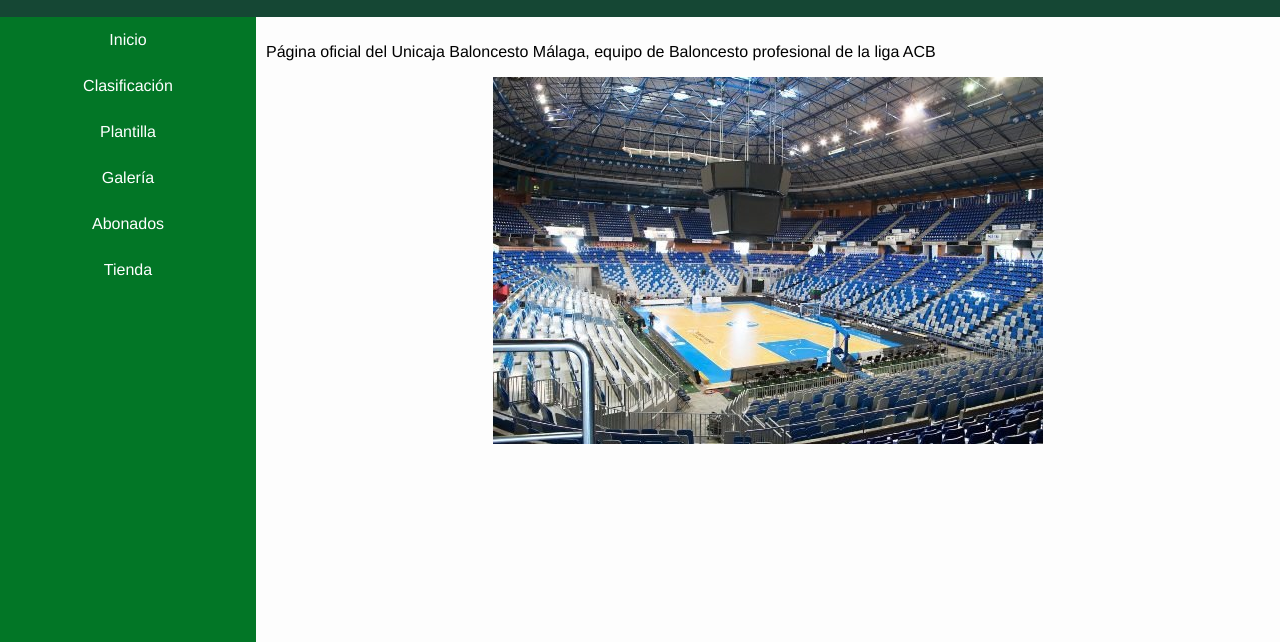
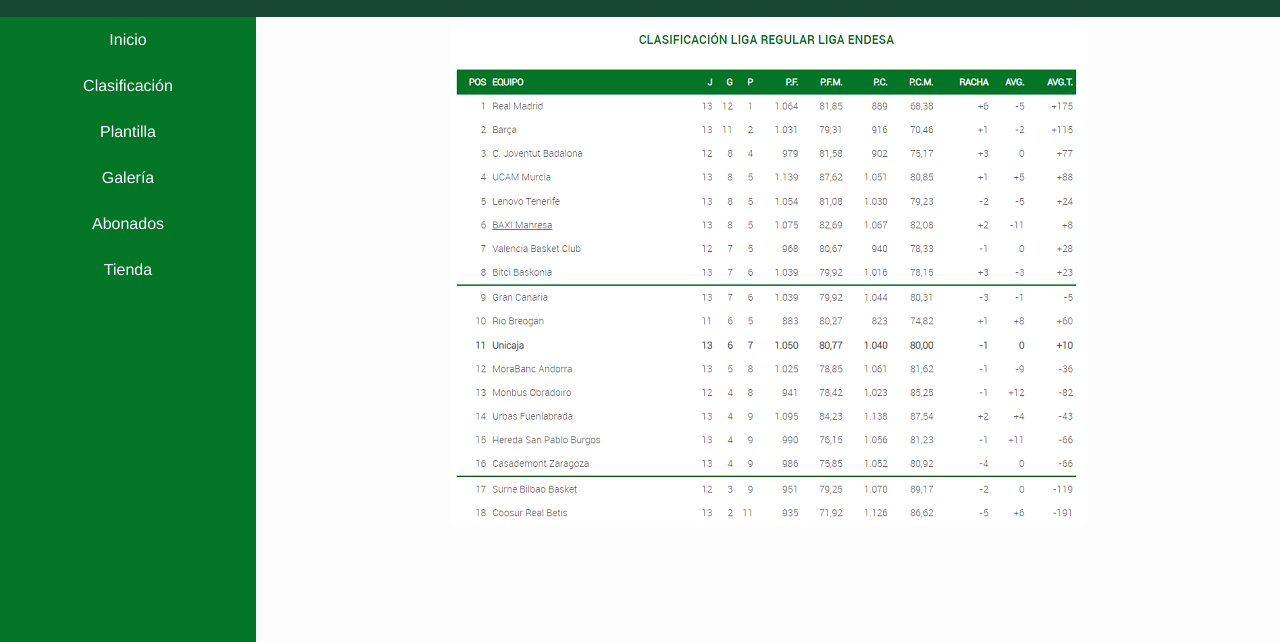
Before and after one commit to pablops04/RecuGIT_PabloPelaez, a plain HTML site: page index.html in a window 1280 px wide. Shown: the part 158-800 px from the top of the page. Drawn offline with Linux system fonts and the light colour scheme.

Commit message:
Segundo cambio

```diff
--- a/index.html
+++ b/index.html
@@ -22,8 +22,7 @@
             <a href="tienda.html">Tienda</a>
         </div>
         <div class="column middle" >
-                <p>Página oficial del Unicaja Baloncesto Málaga, equipo de Baloncesto profesional de la liga ACB</p>
-                <img class="imagenIndex" src="imagenes/carpena.jpg">
+                <img class="imagenIndex" src="imagenes/clasificacion.png">
         </div>
     </div>
 
```
Also changed, not shown: imagenes/clasificacion.png (added).
